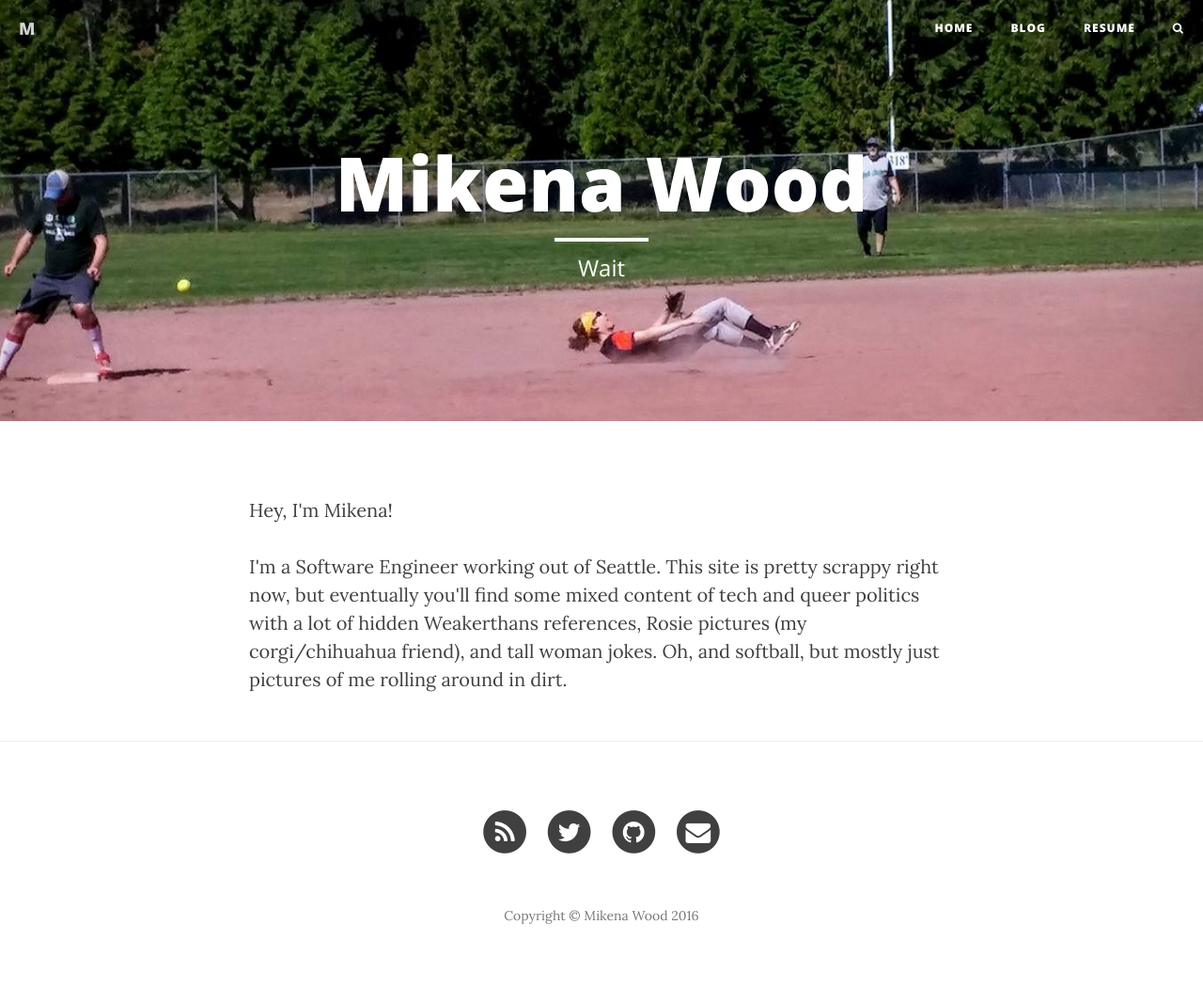
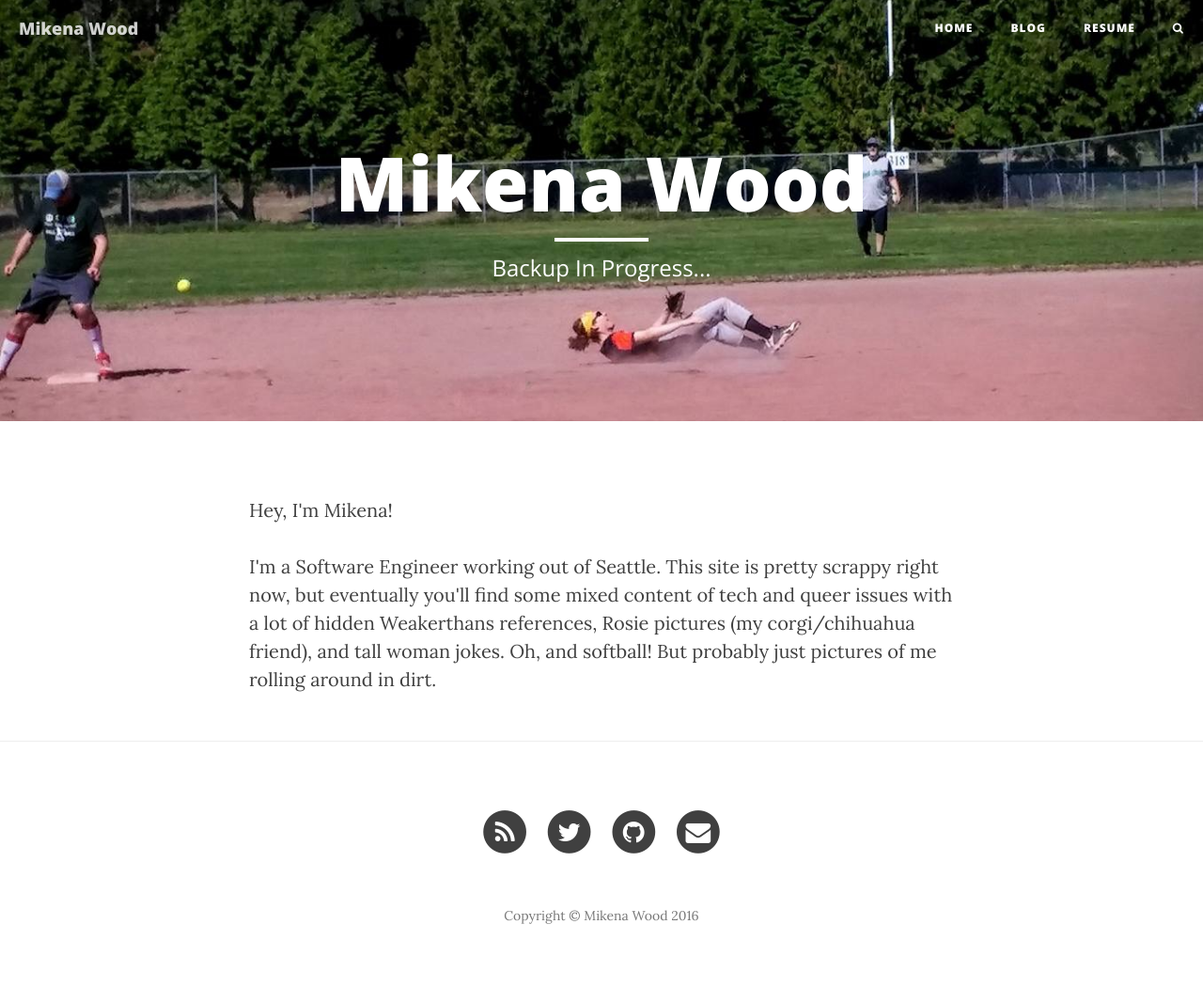
Before and after one commit to mi-wood/mi-wood.github.io, a Jekyll site: the page built from index.html, in a window 1280 px wide. Shown: the whole page at 94% size. Built offline with Jekyll 4.4.1, drawn with Linux system fonts in a browser that asks for light colours; nearby versions of some CDN libraries.

Commit message:
update photos

```diff
--- a/_config.yml
+++ b/_config.yml
@@ -1,5 +1,5 @@
 # Site settings
-title: M
+title: Mikena Wood
 blog_title: Mikena Wood
 header-img: img/home-bg.jpg
 email: mikena@woodmail.me
--- a/blog/index.html
+++ b/blog/index.html
@@ -1,7 +1,7 @@
 ---
 layout: page
 title: "Blog"
-description: "showtags"
+description: "Enjoy this placeholder of Rosie"
 header-img: "img/blog-bg.jpg"
 tags: [] #list of tags that you want to show in description of blog
 ---
--- a/index.html
+++ b/index.html
@@ -1,6 +1,6 @@
 ---
 layout: page
-description: "Wait"
+description: "Backup In Progress..."
 header-img: "img/home-bg.jpg"
 ---
 
@@ -11,7 +11,7 @@
     Hey, I'm Mikena!
     </p>
     <p>
-    I'm a Software Engineer working out of Seattle. This site is pretty scrappy right now, but eventually you'll find some mixed content of tech and queer politics with a lot of hidden Weakerthans references, Rosie pictures (my corgi/chihuahua friend), and tall woman jokes. Oh, and softball, but mostly just pictures of me rolling around in dirt.
+    I'm a Software Engineer working out of Seattle. This site is pretty scrappy right now, but eventually you'll find some mixed content of tech and queer issues with a lot of hidden Weakerthans references, Rosie pictures (my corgi/chihuahua friend), and tall woman jokes. Oh, and softball! But probably just pictures of me rolling around in dirt.
 		</p>
 	</div>
 </section>
--- a/search/index.html
+++ b/search/index.html
@@ -1,7 +1,7 @@
 ---
 layout: page
 title: Search
-description: "What are you looking for?"
+description: ""
 header-img: "img/search-bg.jpg"
 ---
 
```
Also changed, not shown: _posts/2016-10-13-Hello.md (deleted, +0 -13 lines), img/search-bg.jpg, 1 other file.
